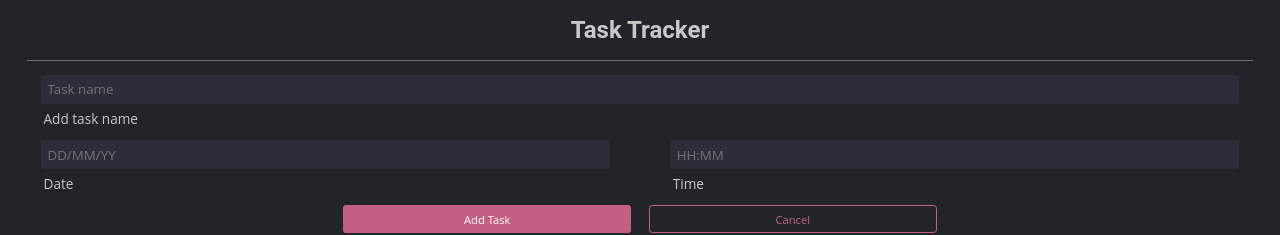
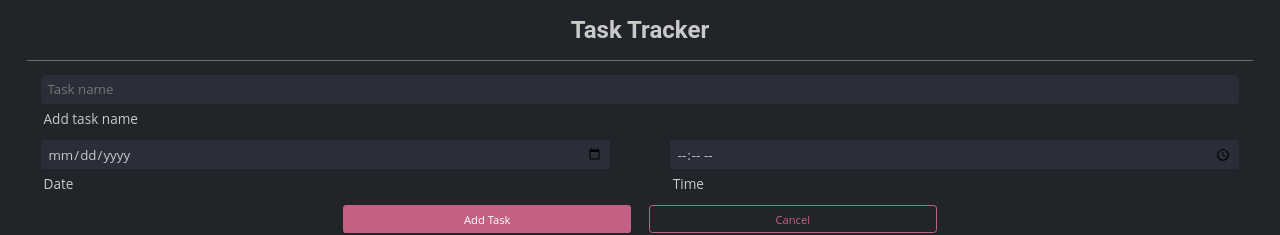
Before and after one commit to EnriOv/task-tracker-app, a React (Create React App) app in the folder Application/: page / in a window 1280 px wide. Both pictures are taken after a click on the element "Add a task". Shown: the top 235 px of the page. Built offline with nearby package versions, Linux system fonts and the light colour scheme.

Commit message:
Modified AddTask component date and time inputs. Added functions to add a new task.

```diff
--- a/Application/src/App.js
+++ b/Application/src/App.js
@@ -16,7 +16,14 @@ function App() {
 
   // Add task
   const addTask = (task) => {
-    console.log(task)
+    var id = 1;
+    const status = false
+
+    if(tasks.length > 0) {
+      id = tasks[tasks.length - 1].id + 1
+    }
+
+    setTasks([...tasks, {id, status, ...task}])
   }
 
   // Update status from data
--- a/Application/src/components/AddTask.js
+++ b/Application/src/components/AddTask.js
@@ -3,23 +3,25 @@ import { useState } from 'react'
 const AddTask = (props) => {
     const {onAdd, onDone} = props
 
-    const [text, setText] = useState('')
-    const [day, setDay] = useState('')
-    const [time, setTime] = useState('')
+    const [task, setTask] = useState({name:'', date:'', time:''})
+
+    const handleChange = (e) => {
+      const name = e.target.name;
+      const value = e.target.value;
+
+      setTask({...task, [name]:value})
+    }
 
     const onSubmit = (e) => {
         e.preventDefault()
 
-        if(!text) {
+        if(!task.name) {
             alert('Please add a task name to create new task.')
             return
         }
 
-        onAdd({text, day, time})
-
-        setText('')
-        setDay('')
-        setTime('')
+        onAdd(task)
+        setTask({name:'', date:'', time:''})
     }
 
     return (
@@ -27,27 +29,28 @@ const AddTask = (props) => {
       <div className='form-control name-section'>
         <input
           type='text'
+          name='name'
           placeholder='Task name'
-          value={text}
-          onChange={(e) => setText(e.target.value)}
+          value={task.name}
+          onChange={handleChange}
         />
         <label>Add task name</label>
       </div>
       <div className='form-control date-section'>
         <input
-          type='text'
-          placeholder='DD/MM/YY'
-          value={day}
-          onChange={(e) => setDay(e.target.value)}
+          type='date'
+          name='date'
+          value={task.date}
+          onChange={handleChange}
         />
         <label>Date</label>
       </div>
       <div className='form-control time-section'>
         <input
-          type='text'
-          placeholder='HH:MM'
-          value={time}
-          onChange={(e) => setTime(e.target.value)}
+          type='time'
+          name='time'
+          value={task.time}
+          onChange={handleChange}
         />
         <label>Time</label>
       </div>
@@ -59,8 +62,7 @@ const AddTask = (props) => {
         className='btn btn-cancel'
         onClick={onDone}
       />
-    </form>
-    )
+    </form>)
 }
 
 export default AddTask
--- a/Application/src/components/Task.js
+++ b/Application/src/components/Task.js
@@ -7,6 +7,18 @@ const Task = (props) => {
         updateStatus(task.id)
     }
 
+    const checkTimeInputs = () => {
+        if(task.date && task.time) {
+            return `${task.date} at ${task.time} hours`
+        }
+        if(task.date && !task.time) {
+            return `${task.date}`
+        }
+        if(!task.date && task.time) {
+            return `At ${task.time} hours`
+        }
+    }
+
     return (
         <div className='task-container'>
             <button className={task.status ? 'btn task-btn-done' : 'btn task-btn'}
@@ -14,7 +26,7 @@ const Task = (props) => {
                 <FaCheck className='checkmark-icon'/>
             </button>
             <label className='task-name'>{task.name}</label>
-            <label className='task-date'>{task.date} at {task.time} </label>
+            <label className='task-date'>{checkTimeInputs()} </label>
             <FaTrash className="btn delete-btn" onClick={() => onDelete(task.id)}/>
         </div>
     )
--- a/Application/src/components/ToggleButton.js
+++ b/Application/src/components/ToggleButton.js
@@ -8,8 +8,7 @@ const ToggleButton = (props) => {
             <button
             type='button'
             className="btn btn-toggle"
-            onClick={onToggle}
-            >
+            onClick={onToggle}>
                 <FaPlus style={{
                     textAlign: 'center',
                     color: ' #212529',
--- a/Application/src/index.css
+++ b/Application/src/index.css
@@ -100,6 +100,7 @@ header h1 {
   border-radius: 0.3em;
   font-family: "Open Sans", "Poppins", "Roboto", "Arial";
   font-size: 0.7rem;
+  outline: none;
 }
 
 .name-section {
@@ -130,7 +131,7 @@ header h1 {
   background-color: #c46083;
 }
 
-.btn-add:hover {
+.btn-add:active {
   background-color: #c46083ab;
 }
 
@@ -146,7 +147,7 @@ header h1 {
   background-color: transparent;
 }
 
-.btn-cancel:hover {
+.btn-cancel:active {
   color: #fff;
   background-color: #c46083;
 }
@@ -172,7 +173,6 @@ header h1 {
   text-align: center;
   background-color: transparent;
   border: none;
-  outline: none;
 }
 
 .list-section .icon-list {
@@ -191,6 +191,7 @@ header h1 {
   font-weight: 450;
   font-size: 1rem;
   padding: 1em 0;
+  margin: 1em 0;
   border-top: solid;
   border-bottom: solid;
   border-width: 0.1em;
@@ -261,5 +262,4 @@ header h1 {
   background-color: transparent;
   color: #ff5e61;
   font-size: 1.2em;
-  outline: none;
 }
```
